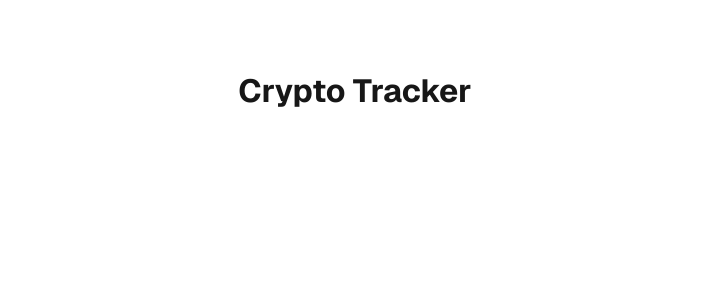
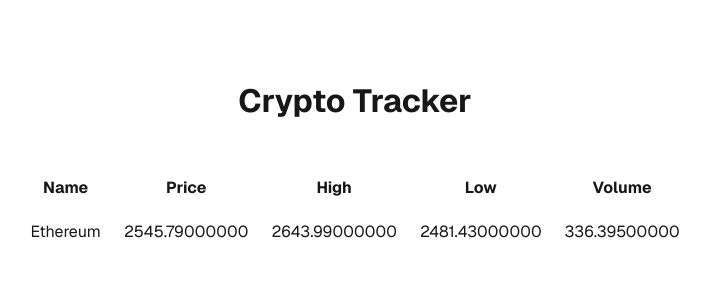
Before and after one commit to steven-chowdhury/crypto-tracker, a Next.js app: page / in a window 1280 px wide. Shown: the top 300 px of the page, without its empty margins (285-995 px from the left). Built offline with nearby package versions, Linux system fonts and the light colour scheme.

Commit message:
Create example table for coin

```diff
--- a/src/app/page.module.css
+++ b/src/app/page.module.css
@@ -8,10 +8,42 @@
 
   display: grid;
   grid-template-rows: 20px 1fr 20px;
-  align-items: center;
+  align-items: top;
   justify-items: center;
-  min-height: 100svh;
   padding: 80px;
   gap: 64px;
   font-family: var(--font-geist-sans);
 }
+
+.table {
+  border: 1px solid white;
+
+  td, th {
+    padding: 10px;
+    border-left: 1px solid white;
+    padding: 10px;
+
+    &:first-child {
+      border-left: 0;
+    }
+  }
+
+  th {
+    border-bottom: 1px solid white;
+  }
+
+  /* td, th {
+    padding: 10px;
+    border-left: 1px solid white;
+    border-bottom: 1px solid white;
+
+    &:first-child {
+      border-left: 0;
+    }
+
+    &:last-child {
+      border-right: 1px solid white;
+    }
+
+  } */
+}
--- a/src/app/page.tsx
+++ b/src/app/page.tsx
@@ -4,6 +4,26 @@ export default function Home() {
   return (
     <div className={styles.page}>
       <h1>Crypto Tracker</h1>
+      <table className={styles.table}>
+        <thead>
+          <tr>
+            <th>Name</th>
+            <th>Price</th>
+            <th>High</th>
+            <th>Low</th>
+            <th>Volume</th>
+          </tr>
+        </thead>
+        <tbody>
+          <tr>
+            <td>Ethereum</td>
+            <td>2545.79000000</td>
+            <td>2643.99000000</td>
+            <td>2481.43000000</td>
+            <td>336.39500000</td>
+          </tr>
+        </tbody>
+      </table>
     </div>
   );
 }
```
